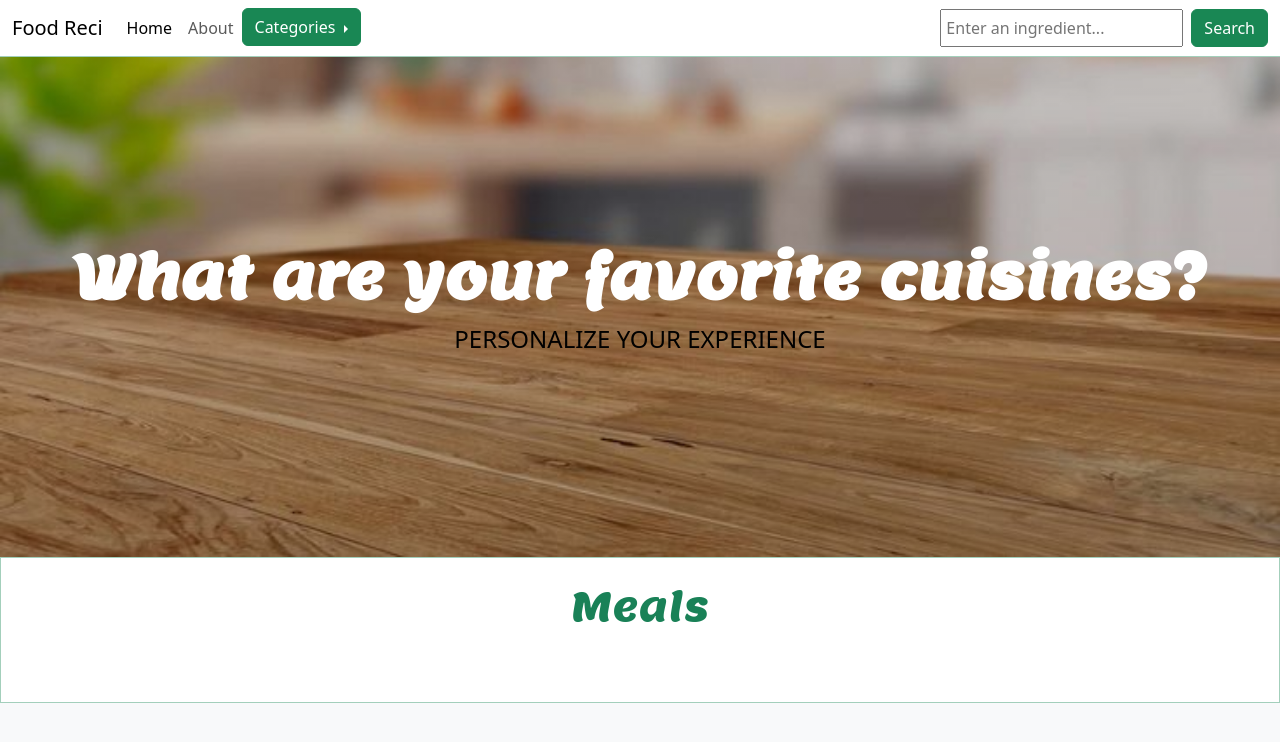
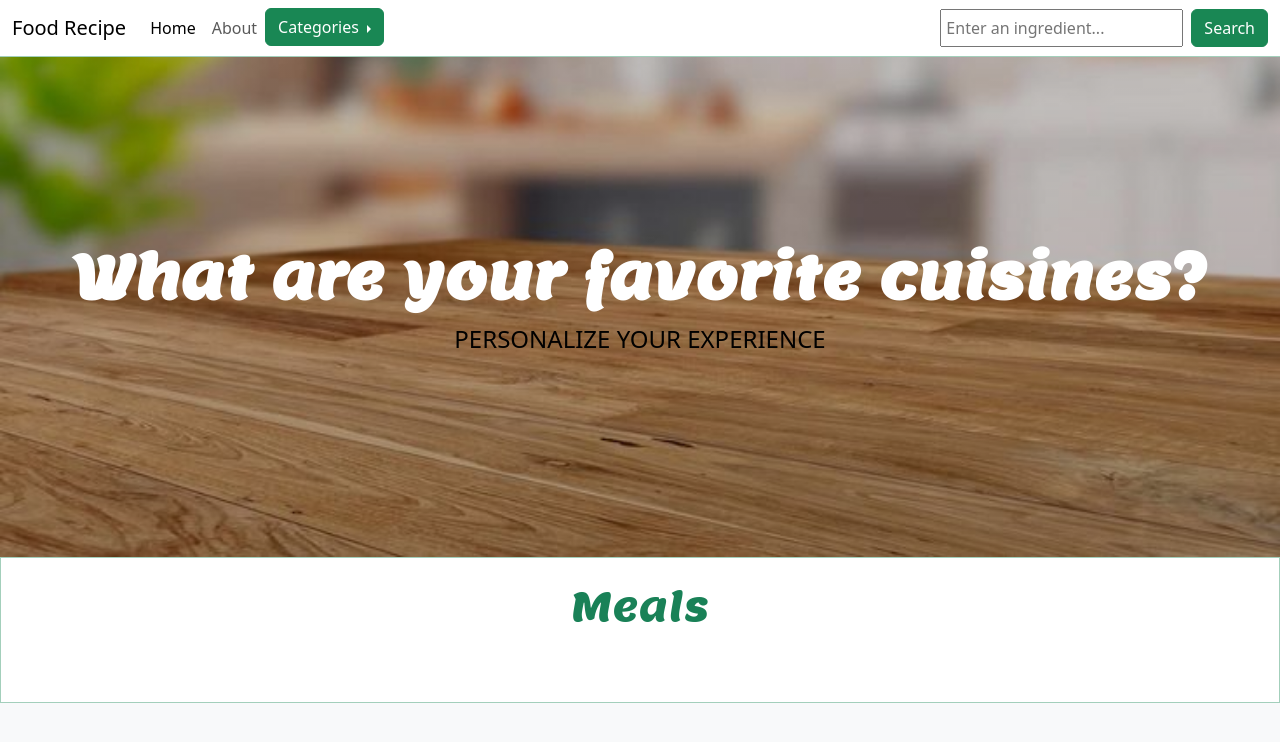
Before and after one commit to SayyeedDeveloper/Food-Recipe, a plain HTML site: page index.html in a window 1280 px wide. Drawn offline with nearby package versions, Linux system fonts and the light colour scheme; no server answers.

Commit message:
Update index.html

```diff
--- a/index.html
+++ b/index.html
@@ -23,7 +23,7 @@
       class="navbar navbar-expand-lg bg-white border-bottom border-success-subtle"
     >
       <div class="container-xxl">
-        <a class="navbar-brand" href="/">Food Reci</a>
+        <a class="navbar-brand" href="/">Food Recipe</a>
         <button
           class="navbar-toggler"
           type="button"
```
